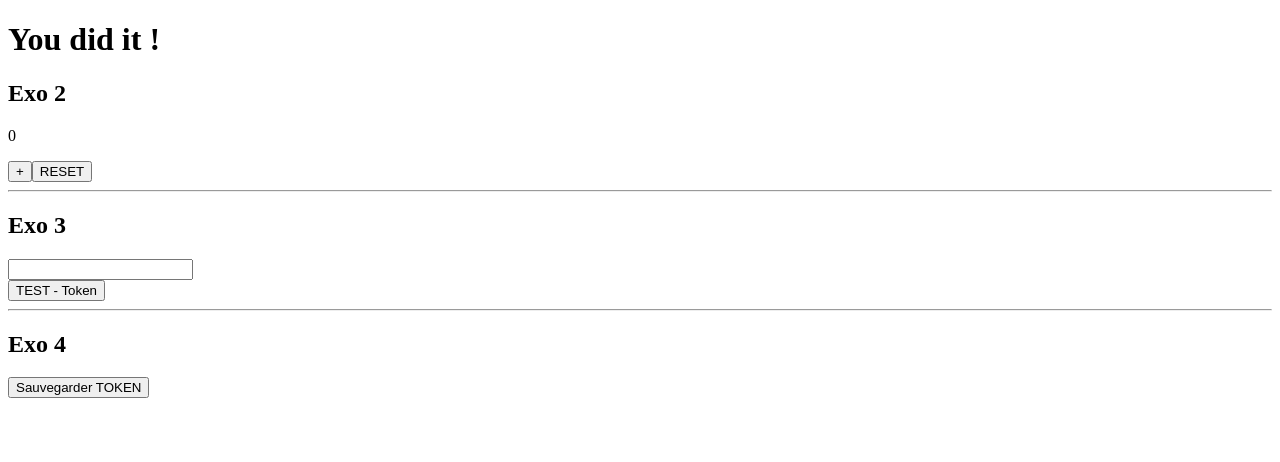
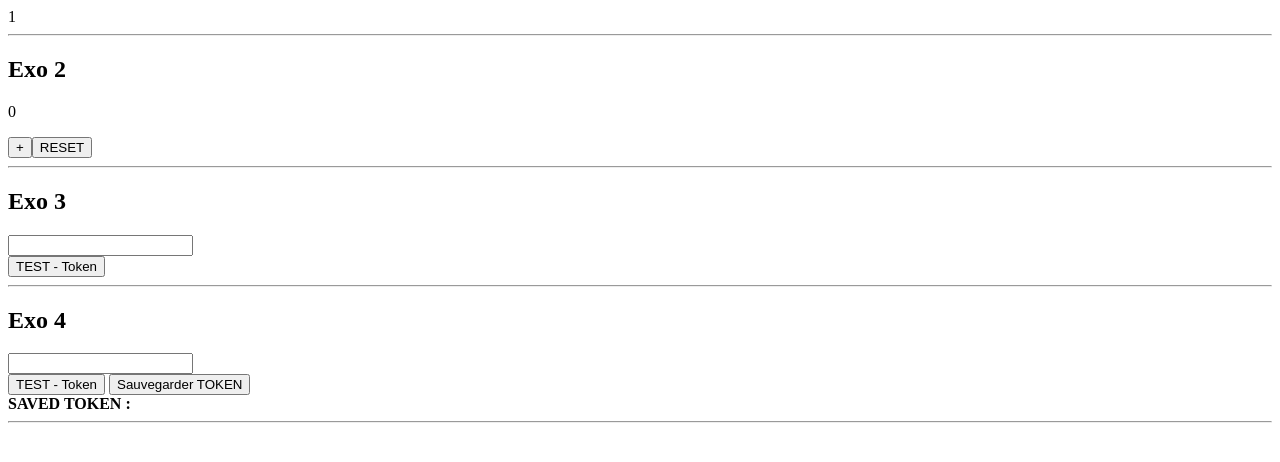
Before and after one commit to TOUFIK-Taha98/VueJS-starter, a Vue app: page / in a window 1280 px wide. Shown: the top 462 px of the page. Built offline with nearby package versions, Linux system fonts and the light colour scheme.

Commit message:
Cleaning code and create components and strucutre our code and simplify our code

```diff
--- a/src/App.vue
+++ b/src/App.vue
@@ -1,59 +1,18 @@
 <template>
   <div>
-    <h1>You did it !</h1>
-    <h2>Exo 2</h2>
-    <p>{{ counter }}</p>
-    <button @click="submit">+</button>
-    <button @click="reset">RESET</button>
-    <br />
-    <hr>
-    <h2>Exo 3</h2>
-    <input type="text" v-model="jwtInput"/>
-    <br/>
-    <button @click="decodeClaimns">TEST - Token</button>
-    {{ claims }}
-
-    <br/><hr>
-
-    <h2>Exo 4</h2>
-    <button @click="saveJwt">Sauvegarder TOKEN</button>
-    {{ savedJwt }}
+    <Exo1/>
+    <Exo2/>
+    <Exo3/>
+    <Exo4/>
   </div>
 </template>
 <script setup>
-  import { ref } from 'vue';
-  import * as jose from 'jose'
 
-  const counter = ref(0);
+  import Exo1 from '@/components/exos/Exo1.vue';
+  import Exo2 from '@/components/exos/Exo2.vue';
+  import Exo3 from '@/components/exos/Exo3.vue';
+  import Exo4 from '@/components/exos/Exo4.vue';
 
-  const jwtInput = ref('');
-  const claims = ref(null);
-  const savedJwt = ref('');
-
-  const submit = () => {
-    counter.value ++;
-  }
-  const reset = () => {
-    counter.value = 0;
-  }
-
-  const decodeClaimns = () => {
-    try {
-      const jwtdecode = jose.decodeJwt(jwtInput.value)
-      claims.value = jwtdecode;
-    } catch (error) {
-      claims.value = error.message
-    }
-  }
-  const saveJwt = () =>{
-    localStorage.setItem('jwt', jwtInput.value);
-    localSavedJwt();
-  }
-  const localSavedJwt = () => {
-    savedJwt.value = localStorage.getItem('jwt');
-  }
-
-  jwtInput.value = savedJwt.value;
 </script>
 
 <style>
--- /dev/null
+++ b/src/components/exos/Exo1.vue
@@ -0,0 +1,13 @@
+<script setup>
+    import { ref } from 'vue';
+    const counter = ref(0);
+
+    setTimeout(()=>{
+        counter.value++
+    },1000)
+</script>
+
+<template>
+    {{counter}}
+    <hr/>
+</template>
--- /dev/null
+++ b/src/components/exos/Exo2.vue
@@ -0,0 +1,19 @@
+<script setup>
+    import { ref } from 'vue';
+    const counter = ref(0);
+    const submit = () => {
+        counter.value ++;
+    }
+    const reset = () => {
+        counter.value = 0;
+    }
+</script>
+
+<template>
+    <h2>Exo 2</h2>
+    <p>{{ counter }}</p>
+    <button @click="submit">+</button>
+    <button @click="reset">RESET</button>
+    <br />
+    <hr>
+</template>
--- /dev/null
+++ b/src/components/exos/Exo3.vue
@@ -0,0 +1,25 @@
+<script setup>
+    import { ref } from 'vue';
+    import * as jose from 'jose'
+    const jwtInput = ref('');
+    const claims = ref('');
+    const decodeClaimns = () => {
+        try {
+            const jwtdecode = jose.decodeJwt(jwtInput.value)
+            claims.value = jwtdecode;
+        } catch (error) {
+            claims.value = error.message
+        }
+    }
+</script>
+
+
+<template>
+    <h2>Exo 3</h2>
+    <input type="text" v-model="jwtInput"/>
+    <br/>
+    <button @click="decodeClaimns">TEST - Token</button>
+    {{ claims }}
+
+    <br/><hr>
+</template>
--- /dev/null
+++ b/src/components/exos/Exo4.vue
@@ -0,0 +1,34 @@
+<script setup>
+    import { ref } from 'vue';
+    import * as jose from 'jose'
+    const claims = ref('');
+    const decodeClaimns = () => {
+        try {
+            const jwtdecode = jose.decodeJwt(jwtInput.value)
+            claims.value = jwtdecode;
+        } catch (error) {
+            claims.value = error.message
+        }
+    }
+    const jwtInput = ref('');
+    const savedJwt = ref('');
+    const saveJwt = () =>{
+        localStorage.setItem('jwt', jwtInput.value);
+        localSavedJwt();
+    }
+    const localSavedJwt = () => {
+        savedJwt.value = localStorage.getItem('jwt');
+    }
+    jwtInput.value = savedJwt.value;
+</script>
+
+<template>
+    <h2>Exo 4</h2>
+    <input type="text" v-model="jwtInput"/>
+    <br/>
+    <button @click="decodeClaimns">TEST - Token</button>
+    {{ claims }}
+    <button @click="saveJwt">Sauvegarder TOKEN</button>
+    <br/><b>SAVED TOKEN : </b><br/>{{ savedJwt }}
+    <hr/>
+</template>
```
